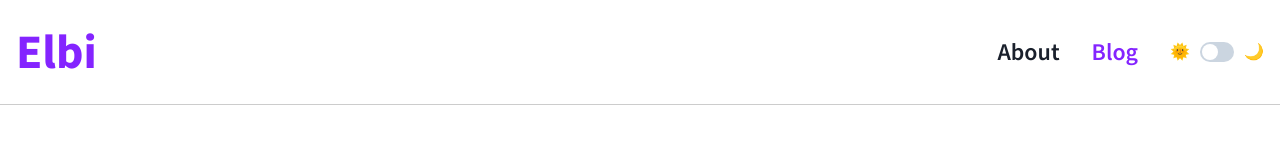
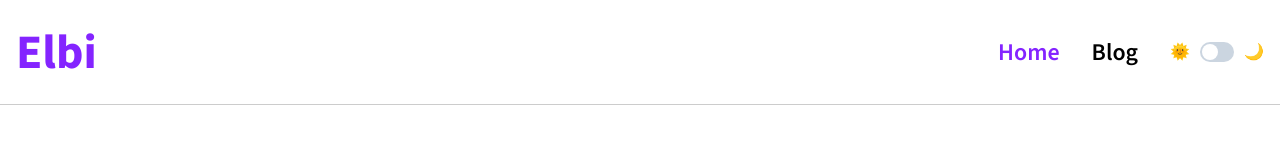
Before and after one commit to ElbiGans04/new-portofolio2, a Next.js app: page / in a window 1280 px wide. Shown: the top 160 px of the page. Built offline with nearby package versions, Linux system fonts and the light colour scheme.

Commit message:
buat agar link pada navbar dapat berfungsi

```diff
--- a/src/components/Navbar/index.js
+++ b/src/components/Navbar/index.js
@@ -1,6 +1,18 @@
-import { Container, Flex, HStack, Stack, Switch, Text } from "@chakra-ui/react";
+import {
+  Container,
+  Flex,
+  HStack,
+  Stack,
+  Switch,
+  Text,
+  Link,
+} from "@chakra-ui/react";
+import NextLink from "next/link";
+import { useRouter } from "next/router";
 
 export default function Navbar() {
+  const router = useRouter();
+
   return (
     <HStack
       w={["100%"]}
@@ -18,16 +30,34 @@ export default function Navbar() {
     >
       <Container paddingY={["16px"]} maxW="container.xl">
         <Flex justifyContent="space-between" align={["center"]}>
-          <Text color="brand.50" fontSize={["5xl"]} fontWeight={["bold"]}>
+          <Link
+            color="brand.50"
+            fontSize={["5xl"]}
+            fontWeight={["bold"]}
+            href="/"
+            as={NextLink}
+          >
             Elbi
-          </Text>
+          </Link>
           <Stack direction={["row"]} spacing={["32px"]} alignItems={["center"]}>
-            <Text fontWeight={["semibold"]} color="" fontSize={["2xl"]}>
-              About
-            </Text>
-            <Text fontWeight={["semibold"]} color="brand.50" fontSize={["2xl"]}>
+            <Link
+              as={NextLink}
+              href="/"
+              fontWeight={["semibold"]}
+              color={router.pathname === "/" ? "brand.50" : "black"}
+              fontSize={["2xl"]}
+            >
+              Home
+            </Link>
+            <Link
+              as={NextLink}
+              href="/blogs"
+              fontWeight={["semibold"]}
+              color={router.pathname === "/blogs" ? "brand.50" : "black"}
+              fontSize={["2xl"]}
+            >
               Blog
-            </Text>
+            </Link>
             <HStack
               alignItems={["center"]}
               justifyContent={["space-between"]}
```
